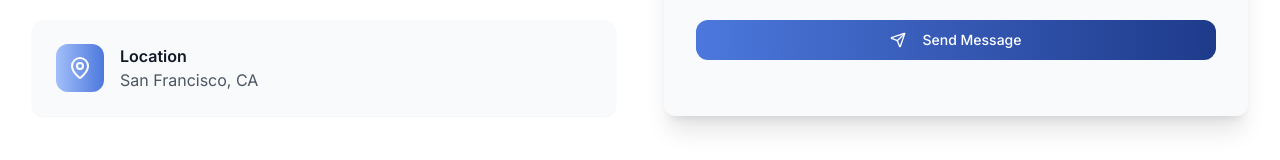
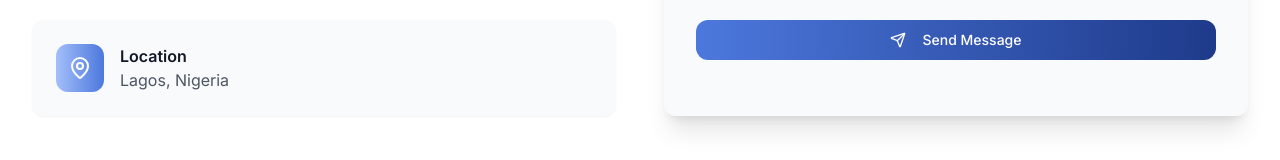
Before and after one commit to praisezee/andreportfolio, a Next.js app: page / in a window 1280 px wide. Shown: the part 2490-2650 px from the top of the page. Built offline with nearby package versions, Linux system fonts and the light colour scheme; no server answers; the database is empty.

Commit message:
location updasted

```diff
--- a/components/contact.tsx
+++ b/components/contact.tsx
@@ -72,7 +72,7 @@ export function Contact() {
                 {
                   icon: MapPin,
                   title: "Location",
-                  content: "San Francisco, CA",
+                  content: "Lagos, Nigeria",
                   href: "#",
                 },
               ].map((item) => (
```
